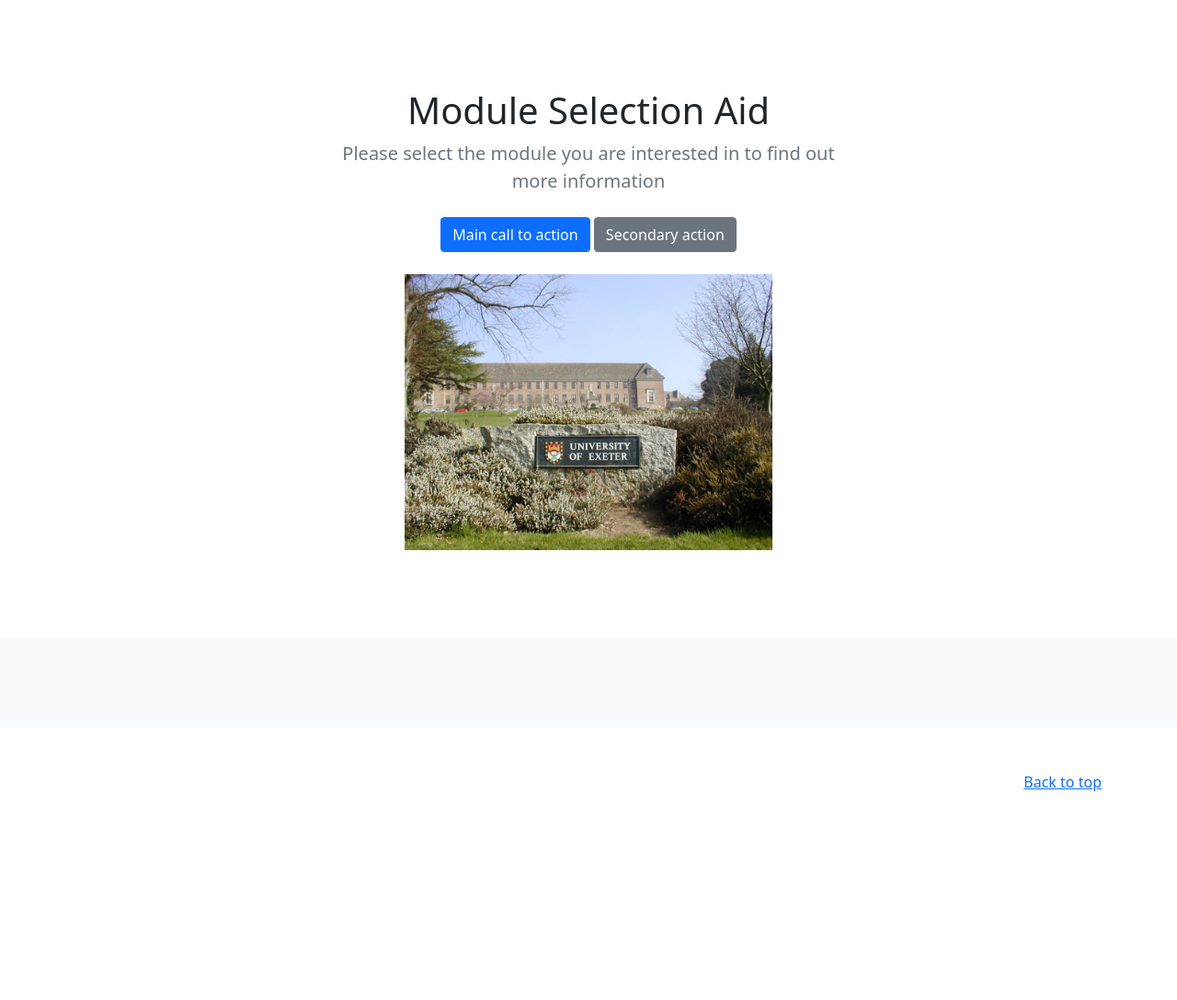
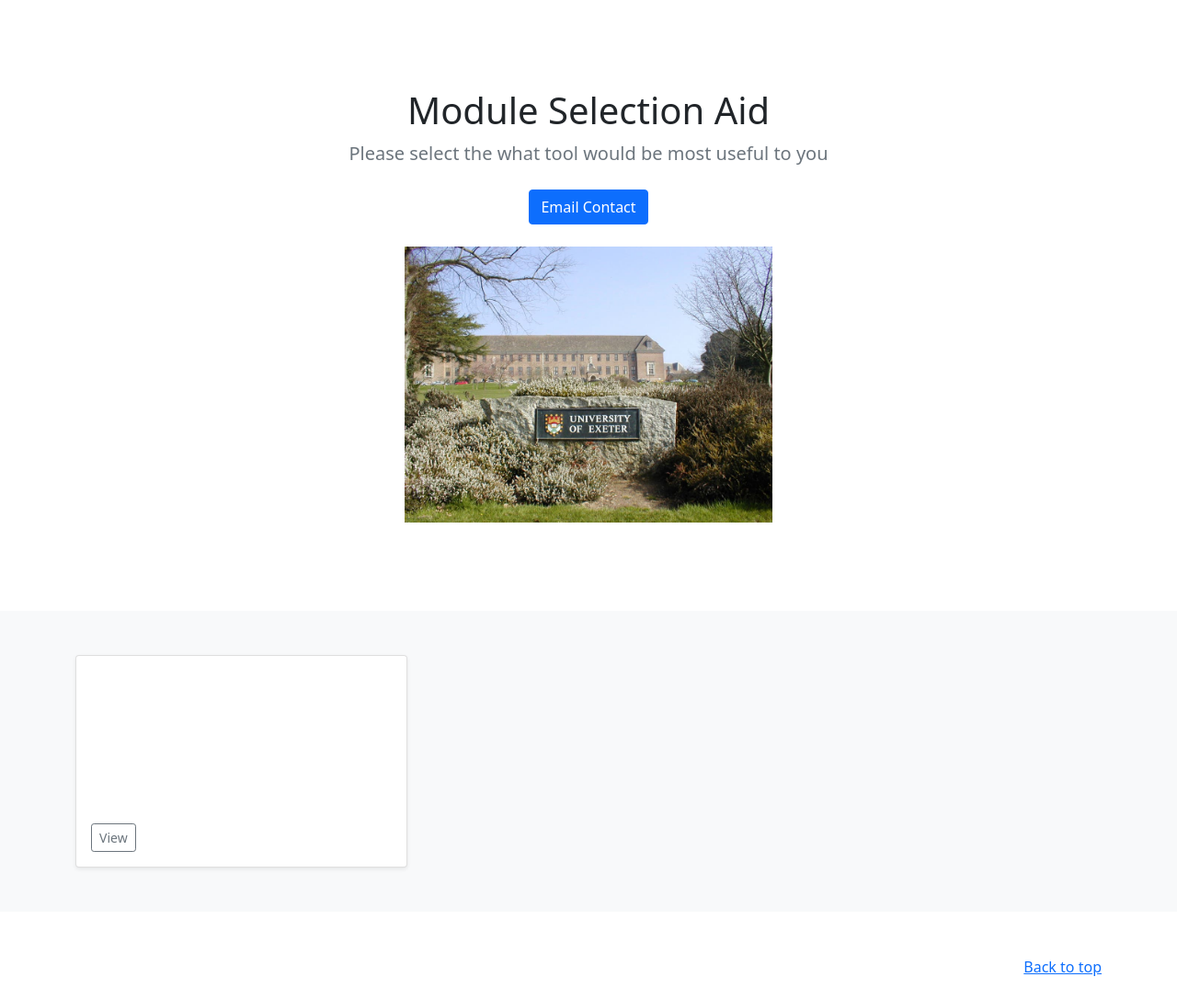
Before and after one commit to LouisC-H/Module-Diagram, a Django app: page /homepage/ in a window 1280 px wide. Shown: the whole page at 92% size. Before the commit the page ends 860 px from the top, so only its background shows below. Run offline with Django 3.2, Linux system fonts and the light colour scheme; data that the repository does not hold is empty; some libraries are stand-ins or nearby versions.

Commit message:
Update home.html

```diff
--- a/department/templates/modules/home.html
+++ b/department/templates/modules/home.html
@@ -53,10 +53,9 @@
     <div class="row py-lg-5">
       <div class="col-lg-6 col-md-8 mx-auto">
         <h1 class="fw-light">Module Selection Aid</h1>
-        <p class="lead text-muted">Please select the module you are interested in to find out more information</p>
+        <p class="lead text-muted">Please select the what tool would be most useful to you</p>
         <p>
-          <a href="#" class="btn btn-primary my-2">Main call to action</a>
-          <a href="#" class="btn btn-secondary my-2">Secondary action</a>
+          <a href="mailto:e.ogrady@exeter.ac.uk" class="btn btn-primary my-2">Email Contact</a>
         </p>
         <img src="{% static 'exeter.jpg' %}" height=300></img>
       </div>
@@ -68,12 +67,9 @@
 
       <div class="row row-cols-1 row-cols-sm-2 row-cols-md-3 g-3">
 
-        {% for module in modules.all %}
         <div class="col">
-          <a href="{% url 'detail' module.id %}">
           <div class="card shadow-sm">
-            <svg class="bd-placeholder-img card-img-top" src = "{{ department.image.url }}" width="100%" height="225"  preserveAspectRatio="xMidYMid slice" focusable="false"><title>Placeholder</title><rect width="100%" height="100%" fill="#55595c"/><text x="50%" y="50%" fill="#eceeef" dy=".3em">Thumbnail</text></svg>
-
+            <svg class="bd-placeholder-img card-img-top" src = "holder.js/100px225?theme=thumb&bg=55595c&fg=eceef&text=Thumbnail" alt="Card image cap">
             <div class="card-body">
               <p class="card-text"> {{ module.code }} </p>
               <div class="d-flex justify-content-between align-items-center">
@@ -87,7 +83,6 @@
           </a>
         </div>
 
-        {% endfor %}
       </div>
     </div>
   </div>
```
